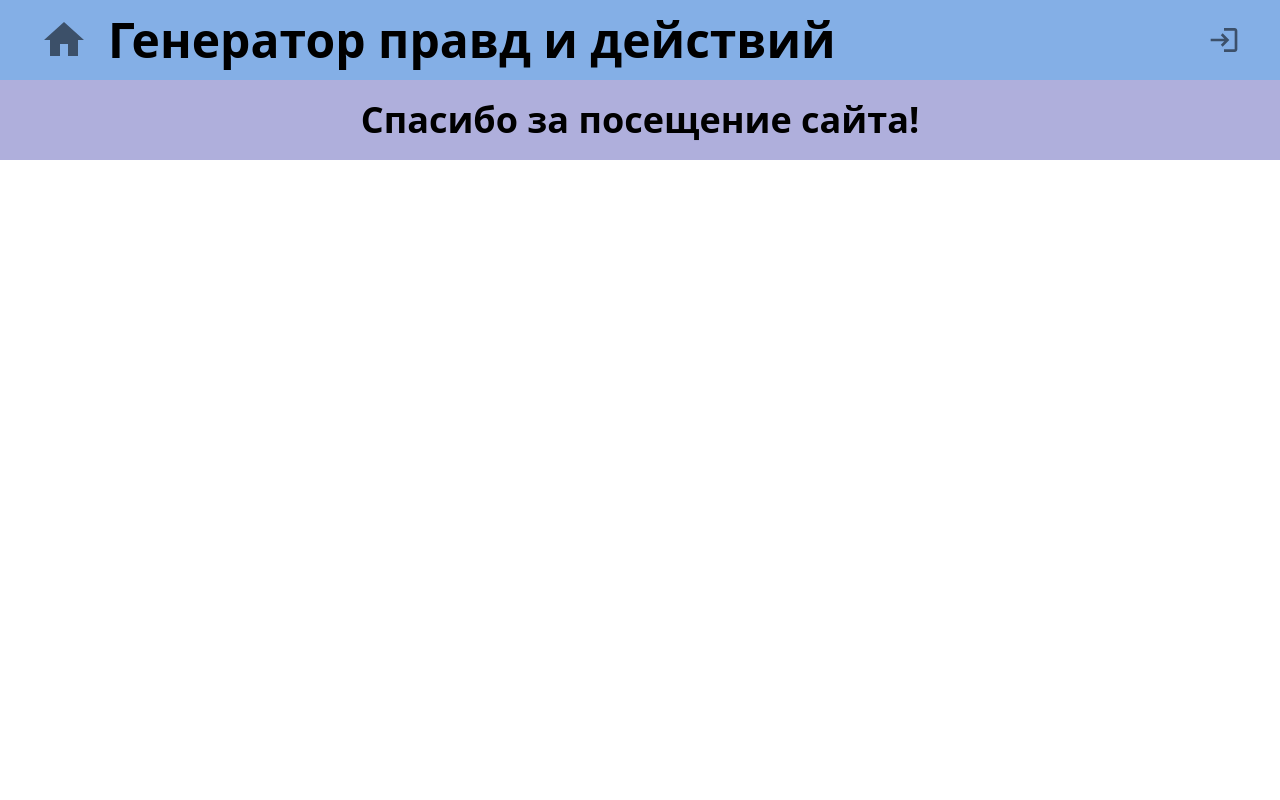
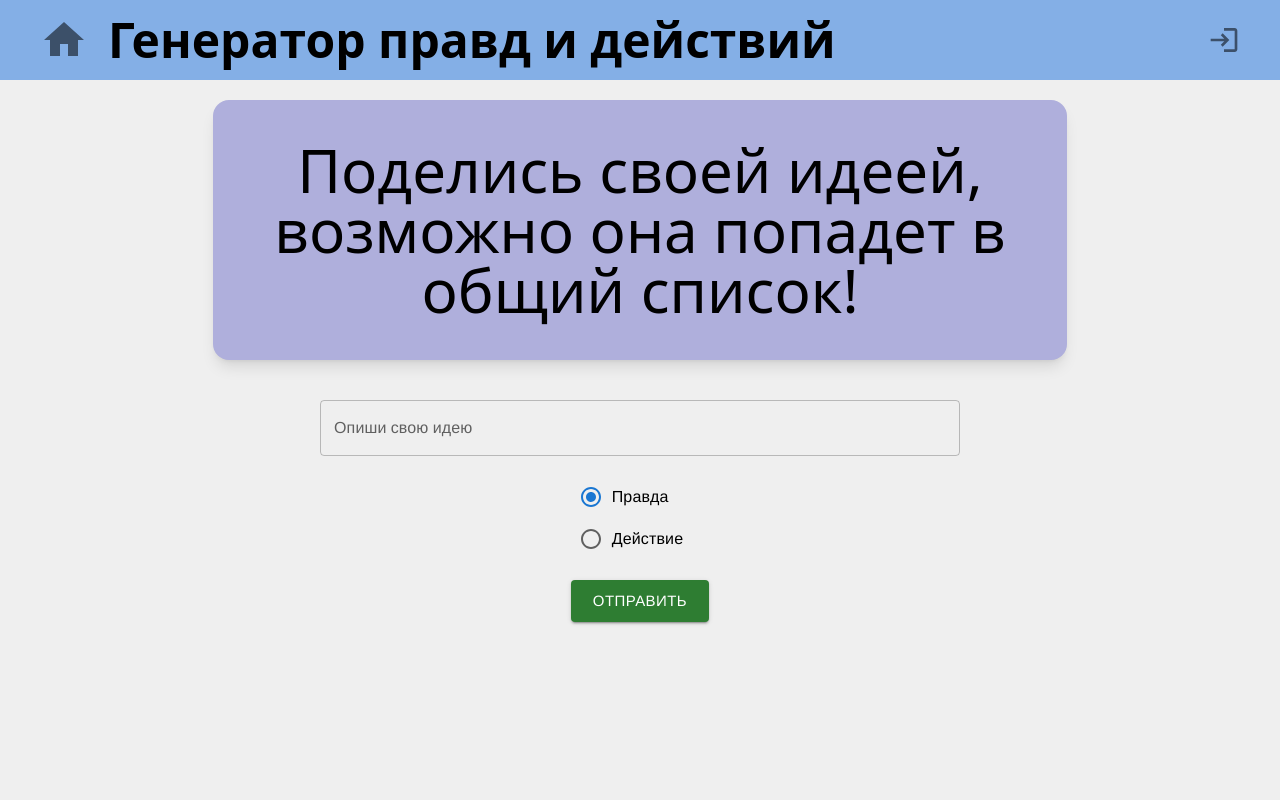
Before and after one commit to VladSunny/TruthOrDare, a React (Create React App) app: page /IdeasStudio in a window 1280 px wide. Shown: the top 800 px of the page. Built offline with nearby package versions, Linux system fonts and the light colour scheme; no server answers; a web font is replaced by a local one.

Commit message:
Ideas submission

```diff
--- a/src/App.js
+++ b/src/App.js
@@ -14,6 +14,7 @@ import Footer from './components/Footer/Footer';
 import GPTIdea from './pages/GTPIdea';
 import Idea from './pages/Idea';
 import SignIn from './pages/SignIn';
+import IdeasStudio from './pages/IdeasStudio';
 
 function App() {
   return (
@@ -25,6 +26,7 @@ function App() {
         <Route path="/Idea" element={<Idea />} />
         <Route path="/GPTIdea" element={<GPTIdea />} />
         <Route path="/SignIn" element={<SignIn />} />
+        <Route path="/IdeasStudio" element={<IdeasStudio />} />
       </Routes>
       <Footer />
     </Fragment>
--- a/src/UserContext.js
+++ b/src/UserContext.js
@@ -10,6 +10,7 @@ export const useUser = () => {
 export const UserProvider = ({ children }) => {
   const [user, setUser] = useState(null);
   const [loading, setLoading] = useState(true);
+  const [lastSubmissionTime, setLastSubmissionTime] = useState(null);
 
   useEffect(() => {
     const getUser = async () => {
@@ -37,7 +38,7 @@ export const UserProvider = ({ children }) => {
   }, []);
 
   return (
-    <UserContext.Provider value={{ user, loading }}>
+    <UserContext.Provider value={{ user, loading, lastSubmissionTime, setLastSubmissionTime }}>
       {children}
     </UserContext.Provider>
   );
--- /dev/null
+++ b/src/pages/IdeasStudio.jsx
@@ -0,0 +1,94 @@
+import React from 'react';
+import TextField from '@mui/material/TextField';
+import { Alert, Button, FormControlLabel, Radio, RadioGroup, Snackbar } from '@mui/material';
+import { supabase } from '../database/Database';
+import { useUser } from '../UserContext';
+
+function IdeasStudio() {
+    const { lastSubmissionTime, setLastSubmissionTime } = useUser();
+    const [isDare, setIsDare] = React.useState(false);
+    const [idea, setIdea] = React.useState('');
+    const [state, setState] = React.useState({
+        open: false,
+        vertical: 'top',
+        horizontal: 'center',
+        error: false,
+        text: "Предложение успешно отправленно!"
+    });
+    const { vertical, horizontal, open } = state;
+
+    const handleClick = (newState) => async () => {
+        if (!idea) return;
+
+        const currentTime = new Date().getTime();
+        const freezeDuration = 1 * 60 * 1000; // 1 minute in milliseconds
+
+        if (lastSubmissionTime && currentTime - lastSubmissionTime < freezeDuration)
+            return;
+
+        const { data, error } = await supabase.from("ideas").insert({
+            idea: idea,
+            is_dare: isDare,
+        });
+
+        console.log(data, error);
+
+        if (error) return;
+
+        setLastSubmissionTime(currentTime);
+        setState({ ...newState, open: true });
+    };
+
+    const handleClose = () => {
+        setState({ ...state, open: false });
+    };
+
+    return (
+        <div className="h-screen flex flex-col items-center font-sans variantfill-four">
+            <div className="w-11/12 md:w-2/3 rounded-2xl mt-5 flex items-center justify-center py-10 md:py-10 variantfill-two shadow-lg" >
+                <h1 className='text-3xl md:text-5xl lg:text-6xl text-center'>
+                    Поделись своей идеей, возможно она попадет в общий список!
+                </h1>
+            </div>
+            <div className='mt-10 w-full flex flex-col items-center justify-center gap-5'>
+                <TextField
+                    id="outlined-multiline-flexible"
+                    label="Опиши свою идею"
+                    multiline
+                    className='w-5/6 md:w-1/2'
+                    onChange={(e) => setIdea(e.target.value)}
+                />
+                <div>
+                    <RadioGroup
+                        aria-labelledby="demo-controlled-radio-buttons-group"
+                        onChange={(event) => setIsDare(event.target.value === 'dare')}
+                        defaultValue={'truth'}
+                    >
+                        <FormControlLabel value="truth" control={<Radio />} label="Правда" />
+                        <FormControlLabel value="dare" control={<Radio />} label="Действие" />
+                    </RadioGroup>
+                </div>
+
+                <Button onClick={handleClick({ vertical: 'bottom', horizontal: 'center', error: false, text: "Предложение успешно отправленно!" })} color="success" variant='contained' size='large'>Отправить</Button>
+            </div>
+            <Snackbar
+                anchorOrigin={{ vertical, horizontal }}
+                open={open}
+                onClose={handleClose}
+                key={vertical + horizontal}
+            >
+                <Alert
+                    onClose={handleClose}
+                    severity={'success'}
+                    variant="filled"
+                    sx={{ width: '100%' }}
+                    autoHideDuration={3000}
+                >
+                    Предложение успешно отправленно
+                </Alert>
+            </Snackbar>
+        </div>
+    );
+}
+
+export default IdeasStudio;
--- a/src/pages/Welcome.jsx
+++ b/src/pages/Welcome.jsx
@@ -5,6 +5,8 @@ import { useUser } from '../UserContext';
 
 function Welcome() {
     const { user } = useUser();
+
+    console.log(user);
 
     return (
         <div className="h-screen flex flex-col items-center font-sans variantfill-four">
@@ -18,7 +20,7 @@ function Welcome() {
                     )}
                 </h1>
             </div>
-            <div className='w-full h-full flex flex-col mt-14 items-center gap-10'>
+            <div className='w-full h-full flex flex-col my-14 items-center gap-10'>
                 <Link to="/Idea" className="w-3/4 md:w-2/3 lg:w-3/5 h-1/4 md:h-2/5">
                     <DefaultButton className="w-full h-full">
                         <p className='text-6xl'>
@@ -26,6 +28,15 @@ function Welcome() {
                         </p>
                     </DefaultButton>
                 </Link>
+                {user && (
+                    <Link to="/IdeasStudio" className='w-2/3 md:w-1/2 lg:w-2/5 h-1/5 md:h-1/3 flex justify-center items-center'>
+                        <DefaultButton className="w-full h-full">
+                            <p className='text-2xl md:text-4xl lg:text-5xl'>
+                                Предложить свои идеи
+                            </p>
+                        </DefaultButton>
+                    </Link>
+                )}
                 <Link to="/Information" className='w-2/3 md:w-1/2 lg:w-2/5 h-1/5 md:h-1/3 flex justify-center items-center'>
                     <DefaultButton className="w-full h-full">
                         <p className='text-2xl md:text-4xl lg:text-5xl'>
```
Also changed, not shown: src/pages/Login.jsx (deleted).
